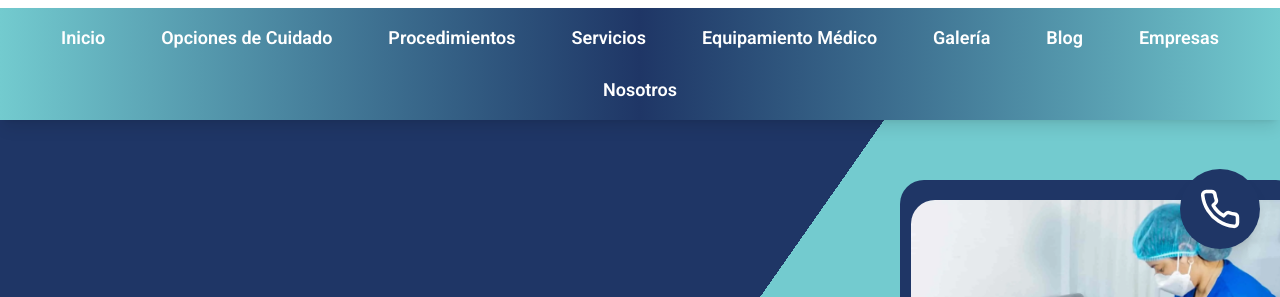
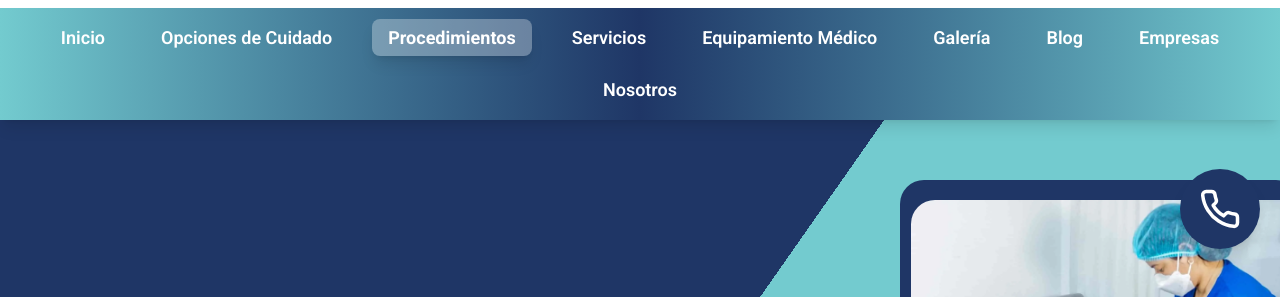
Before and after one commit to daniel123gt/lp-hah, an Astro site: page /lp-hah/procedimientos in a window 1280 px wide. Shown: the part 171-468 px from the top of the page. Built offline with nearby package versions, Linux system fonts and the light colour scheme; Astro itself is replaced by a stand-in of ours.

Commit message:
Fix: corregir todas las rutas de navegación para GitHub Pages con base path /lp-hah

```diff
--- a/src/components/organism/SectionGalery.astro
+++ b/src/components/organism/SectionGalery.astro
@@ -44,7 +44,7 @@ import { GALERY_SECTION } from "../../consts";
     <!-- Call to Action Galería -->
     <div class="text-center mt-16">
       <a
-        href="/galeria"
+        href="/lp-hah/galeria"
         class="inline-flex items-center gap-3 bg-accent-blue hover:bg-primary-blue text-white px-8 py-4 rounded-full text-lg font-semibold transition-all duration-300 hover:scale-105 shadow-lg hover:shadow-xl"
       >
         <span>📸</span>
--- a/src/consts/index.ts
+++ b/src/consts/index.ts
@@ -25,17 +25,17 @@ export const NAV_LINKS = [
     children: [
       {
         label: "Cuidadoras Internas",
-        href: "/cuidadoras-internas",
+        href: "/lp-hah/cuidadoras-internas",
       },
       {
         label: "Cuidadoras Externas",
-        href: "/cuidadoras-internas",
+        href: "/lp-hah/cuidadoras-internas",
       },
     ],
   },
   {
     label: "Procedimientos",
-    href: "/procedimientos",
+    href: "/lp-hah/procedimientos",
   },
   {
     label: "Servicios",
@@ -43,37 +43,37 @@ export const NAV_LINKS = [
     children: [
       {
         label: "Médicos a Domicilio",
-        href: "/medicos-a-domicilio",
+        href: "/lp-hah/medicos-a-domicilio",
       },
       {
         label: "Pruebas Covid 19",
-        href: "/pruebas-covid-19",
+        href: "/lp-hah/pruebas-covid-19",
       },
       {
         label: "Radiografías (RX) y Ecografías a Domicilio",
-        href: "/radiografias-y-ecografias",
+        href: "/lp-hah/radiografias-y-ecografias",
       },
     ],
   },
   {
     label: "Equipamiento Médico",
-    href: "",
+    href: "/lp-hah/equipos-medicos",
   },
   {
     label: "Galería",
-    href: "/galeria",
+    href: "/lp-hah/galeria",
   },
   {
     label: "Blog",
-    href: "/blog",
+    href: "/lp-hah/blog",
   },
   {
     label: "Empresas",
-    href: "/empresas",
+    href: "/lp-hah/empresas",
   },
   {
     label: "Nosotros",
-    href: "/nosotros",
+    href: "/lp-hah/nosotros",
   },
 ];
 
@@ -86,7 +86,7 @@ export const SERVICES = [
     title: "Médico en Casa",
     description:
       "Servicio de médicos a domicilio, contamos con diferentes especialidades: GERIATRIA – CARDIOLOGIA – INTERNISTA – ONCOLOGIA – GASTROENTEROLOGIA – NEUMOLOGIA entre otras especialidades",
-    href: "/",
+    href: "/lp-hah/medicos-a-domicilio",
   },
   {
     img: {
@@ -96,7 +96,7 @@ export const SERVICES = [
     title: "Cuidados en Casa\n Enfermeras técnicas a domicilio",
     description:
       "Servicio de médicos a domicilio, contamos con diferentes especialidades: GERIATRIA – CARDIOLOGIA – INTERNISTA – ONCOLOGIA – GASTROENTEROLOGIA – NEUMOLOGIA entre otras especialidades",
-    href: "/",
+    href: "/lp-hah/cuidadoras-internas",
   },
   {
     img: {
@@ -106,7 +106,7 @@ export const SERVICES = [
     title: "Enfermeras a domicilio\n Atención especializada",
     description:
       "Atención de enfermería diseñada para pacientes con diferentes patologías que requieren cuidados especializados:  monitoreo continuo, procedimientos de enfermería invasivos, cuidados paliativos, cuidados post operatorios entre otros.",
-    href: "/",
+    href: "/lp-hah/cuidadoras-internas",
   },
   {
     img: {
@@ -116,7 +116,7 @@ export const SERVICES = [
     title: "Procedimientos\n Enfermeras licenciadas a domicilio",
     description:
       "Inyectables, tratamientos por vía endovenosa, toma de muestras para laboratorios, colocación de sondas, catéter, curas de escaras, hidratación, sueros endovenosos.",
-    href: "/",
+    href: "/lp-hah/procedimientos",
   },
   {
     img: {
@@ -126,7 +126,7 @@ export const SERVICES = [
     title: "Laboratorios clínicos",
     description:
       "Tenemos a su disposición más de 4 mil análisis de laboratorios que puede realizar desde casa con nuestro personal altamente entrenado y calificado.",
-    href: "/",
+    href: "/lp-hah/cuidadoras-internas",
   },
   {
     img: {
@@ -136,7 +136,7 @@ export const SERVICES = [
     title: "Radiografía y Ecografía",
     description:
       "Contamos con los mejores equipos y un sistema avanzado deDoppler. Las mejores imágenes con calidad uniforme para un mejor diagnóstico.",
-    href: "/",
+    href: "/lp-hah/radiografias-y-ecografias",
   },
   {
     img: {
@@ -146,7 +146,7 @@ export const SERVICES = [
     title: "Clínica en casa\n Equipos médicos",
     description:
       "Servicio de equipamiento en casa, camas clínicas, monitores, accesorios para pacientes encamados o postrados, materiales médicos entre otros.",
-    href: "/",
+    href: "/lp-hah/equipos-medicos",
   },
   {
     img: {
@@ -156,7 +156,7 @@ export const SERVICES = [
     title: "Oxígeno Medicinal",
     description:
       "Servicio de  recarga de balones de oxígeno, instalación y suministro de accesorios,  las 24 horas del día con atención oportuna en el menor tiempo posible.",
-    href: "/",
+    href: "/lp-hah/cuidadoras-internas",
   },
   {
     img: {
@@ -166,7 +166,7 @@ export const SERVICES = [
     title: "Cóctel vitamínicos\n Administración de vitaminas",
     description:
       "Por Vena, Vitamina C, Vitamina B12, Acido Folico, Glutathione, Sueros Vitaminados Diseñados Para Pacientes Que Desean Recibir Atencion En Casa.",
-    href: "/",
+    href: "/lp-hah/cuidadoras-internas",
   },
 ];
 
@@ -189,19 +189,19 @@ export const TESTIMONY = [
   {
     name: "Rosa Quintana",
     rol: "Hija del paciente",
-    audio: "/audio/testimony3.mp3",
+    audio: "/lp-hah/audio/testimony3.mp3",
     avatar: "RS",
   },
   {
     name: "Olga María Ramos Salazar",
     rol: "Hija del paciente",
-    audio: "/audio/testimony2.mp3",
+    audio: "/lp-hah/audio/testimony2.mp3",
     avatar: "OS",
   },
   {
     name: "Johnny Barrón",
     rol: "Hijo del paciente",
-    audio: "/audio/testimony1.mp3",
+    audio: "/lp-hah/audio/testimony1.mp3",
     avatar: "JB",
   },
 ];
@@ -288,7 +288,7 @@ export const ACCORDION_PROCEDURE = [
     title: "Higiene y confort",
     description:
       "De acuerdo al estado del paciente, previa valoración de enfermería se realiza baño/higiene completo del paciente, utilizando las  técnicas adecuadas para prevención de lesión y riesgo de caída, incluye cambio de cama.",
-    icon: "🛁",
+    icon: "🩺",
     category: "cuidado"
   },
   {
```
